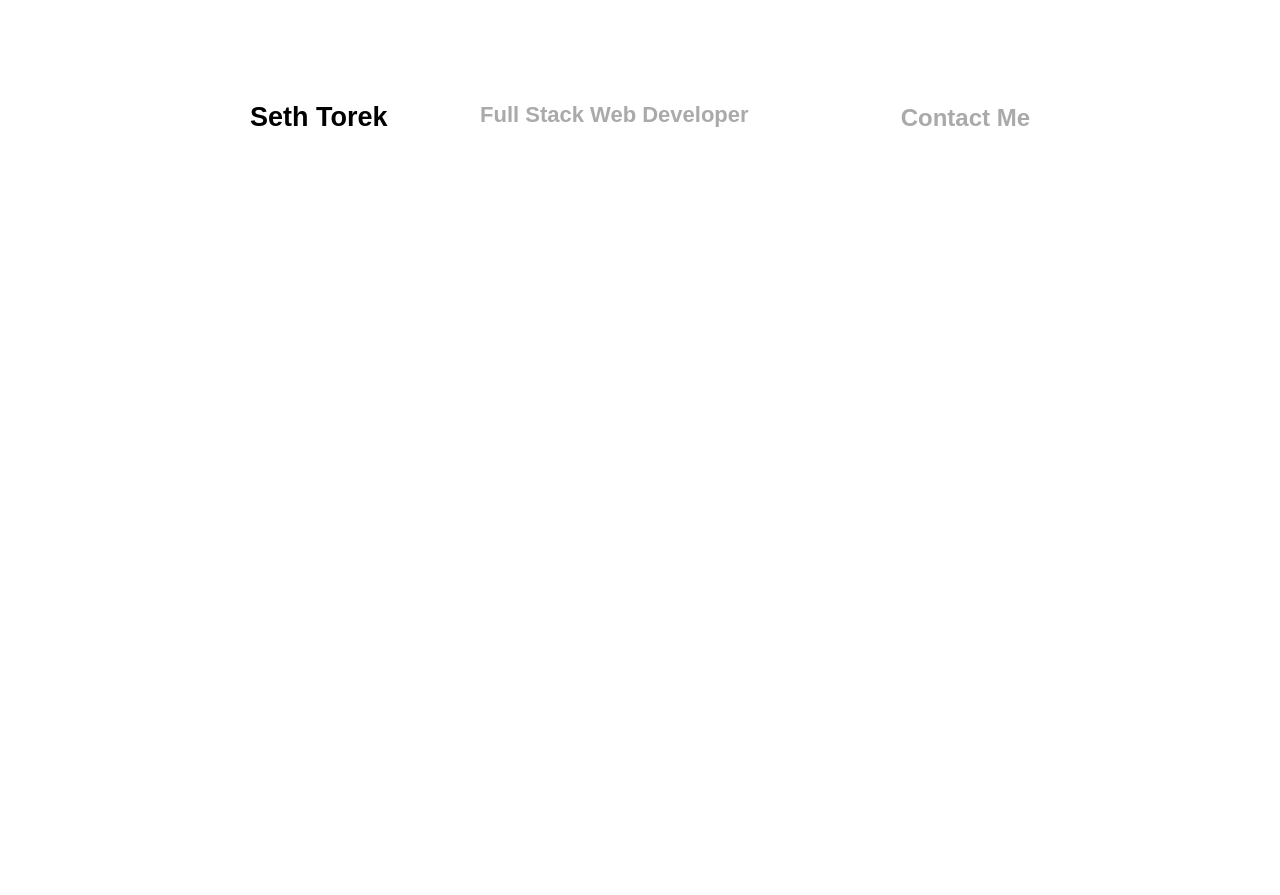
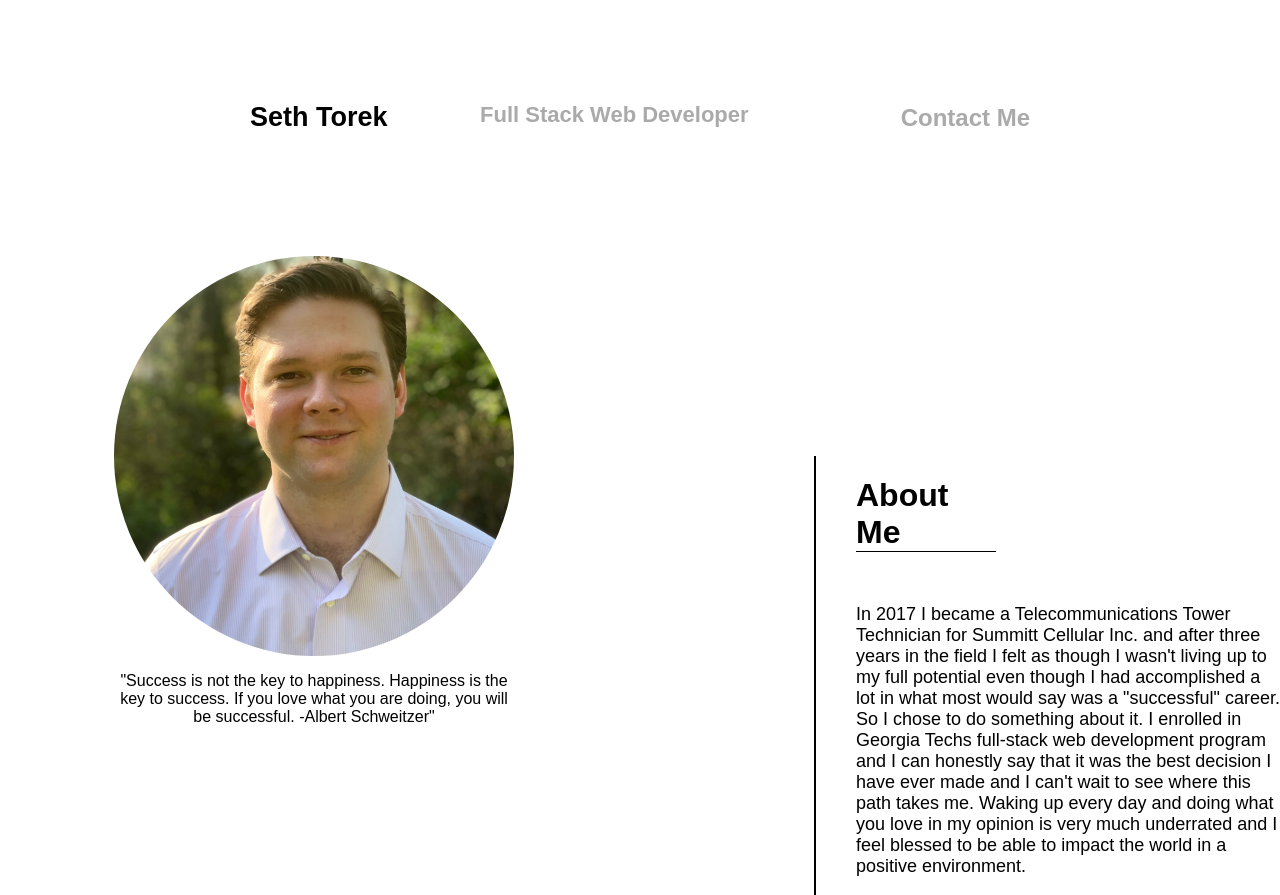
Before and after one commit to Sttorek/react-portfolio, a React (Create React App) app: page / in a window 1280 px wide. Before the commit the page ends 800 px from the top, so only its background shows below. Built offline with nearby package versions, Linux system fonts and the light colour scheme.

Commit message:
added Profile component

```diff
--- a/src/App.js
+++ b/src/App.js
@@ -1,10 +1,12 @@
 import "./App.css";
 import Header from "./components/Header";
+import Profile from "./components/Profile";
 
 function App() {
   return (
     <div>
       <Header />
+      <Profile />
     </div>
   );
 }
--- a/src/components/Header.js
+++ b/src/components/Header.js
@@ -1,6 +1,6 @@
 import React from "react";
 
-function Header(props) {
+function Header() {
   return (
     <nav id="nav-bar">
       <h1 id="name">Seth Torek</h1>
--- a/src/components/Profile.js
+++ b/src/components/Profile.js
@@ -0,0 +1,37 @@
+import React from "react";
+import Picture from "../images/profilePic.jpg";
+
+function Profile() {
+  return (
+    <div id="profile-cnt">
+      <div id="proPic-cnt">
+        <div id="circle">
+          <img id="profile-pic" alt="profile pic" src={Picture} />
+        </div>
+        <p>
+          "Success is not the key to happiness. Happiness is the key to success.
+          If you love what you are doing, you will be successful. -Albert
+          Schweitzer"
+        </p>
+      </div>
+
+      <div id="about-cnt">
+        <h1 id="about">About Me</h1>
+        <p id="about-me">
+          In 2017 I became a Telecommunications Tower Technician for Summitt
+          Cellular Inc. and after three years in the field I felt as though I
+          wasn't living up to my full potential even though I had accomplished a
+          lot in what most would say was a "successful" career. So I chose to do
+          something about it. I enrolled in Georgia Techs full-stack web
+          development program and I can honestly say that it was the best
+          decision I have ever made and I can't wait to see where this path
+          takes me. Waking up every day and doing what you love in my opinion is
+          very much underrated and I feel blessed to be able to impact the world
+          in a positive environment.
+        </p>
+      </div>
+    </div>
+  );
+}
+
+export default Profile;
```
